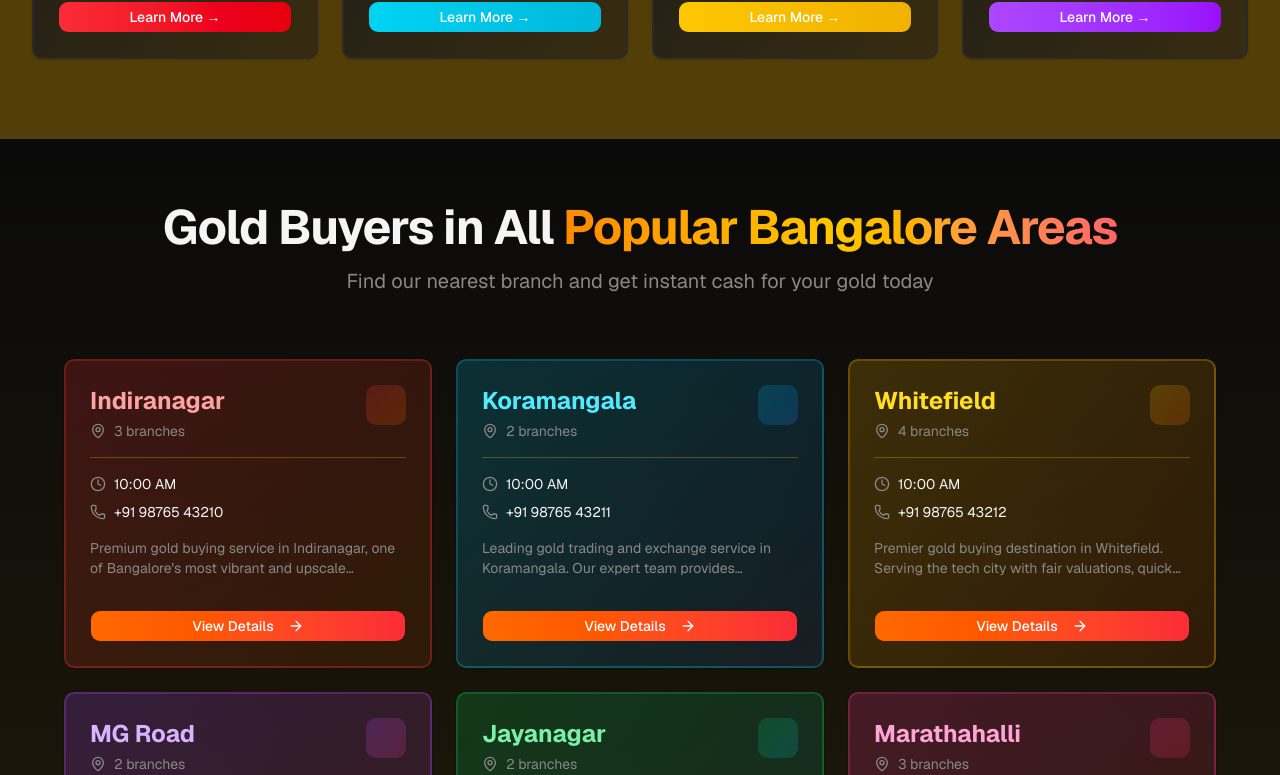
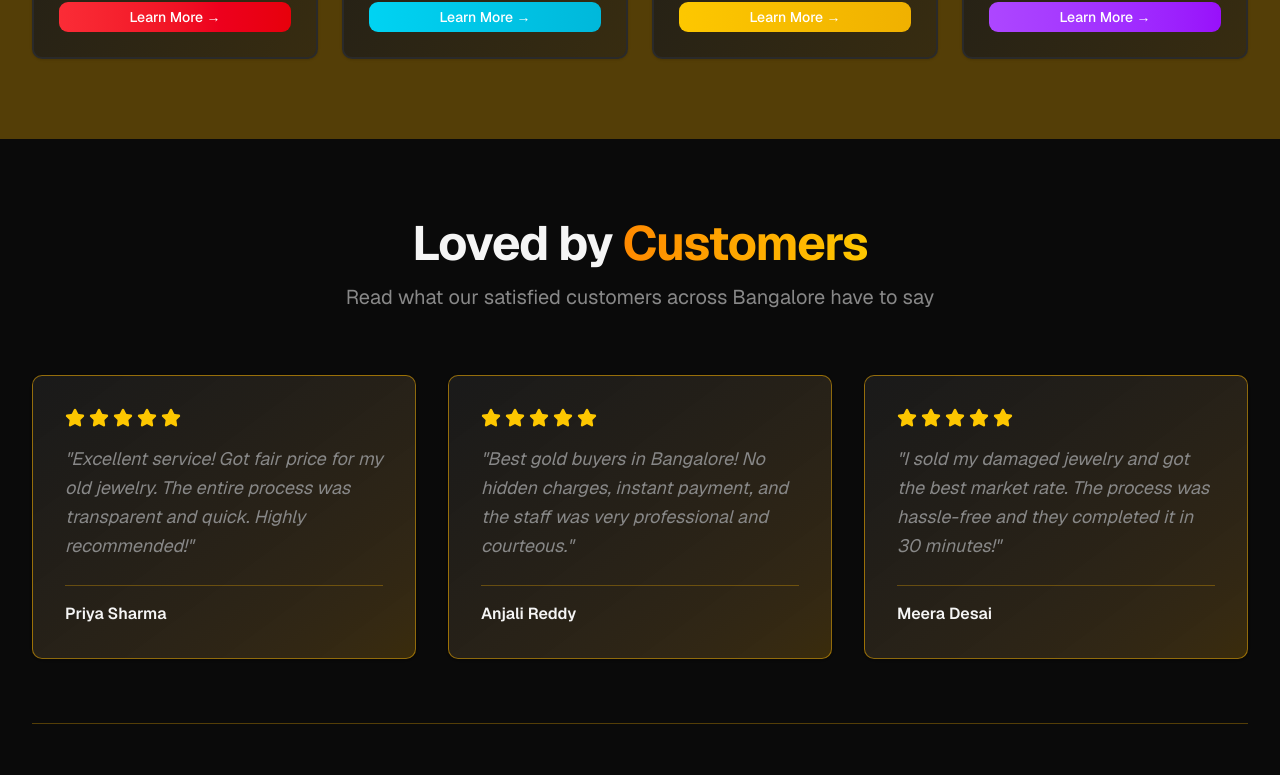
Before and after one commit to shrinivasspatil/bangalore-gold-website, a Next.js app: page / in a window 1280 px wide. Shown: the part 1747-2522 px from the top of the page. Built offline with nearby package versions, Linux system fonts and the light colour scheme.

Commit message:
feat: add Testimonials component and update testimonial display style

```diff
--- a/app/page.tsx
+++ b/app/page.tsx
@@ -1,6 +1,7 @@
 import Header from '@/components/header'
 import Hero from '@/components/hero'
 import Services from '@/components/services'
+import Testimonials from '@/components/testimonials'
 import HowItWorks from '@/components/how-it-works'
 import WhyChoose from '@/components/why-choose'
 import CTA from '@/components/cta'
@@ -13,6 +14,7 @@ export default function Home() {
       <main className="min-h-screen bg-background">
         <Hero />
         <Services />
+        <Testimonials />
         <AreasGrid />
         <HowItWorks />
         <WhyChoose />
--- a/components/testimonials.tsx
+++ b/components/testimonials.tsx
@@ -7,20 +7,17 @@ const testimonials = [
   {
     name: 'Priya Sharma',
     rating: 5,
-    text: 'Excellent service! Got fair price for my old jewelry. The entire process was transparent and quick. Highly recommended!',
-    image: 'https://hebbkx1anhila5yf.public.blob.vercel-storage.com/79d8d5ee-4d57-4015-8e48-805a56fef64d-ztVKFgdDSXAaWHL4NJ8PLpZvBv5vyB.jpeg'
+    text: 'Excellent service! Got fair price for my old jewelry. The entire process was transparent and quick. Highly recommended!'
   },
   {
     name: 'Anjali Reddy',
     rating: 5,
-    text: 'Best gold buyers in Bangalore! No hidden charges, instant payment, and the staff was very professional and courteous.',
-    image: 'https://hebbkx1anhila5yf.public.blob.vercel-storage.com/c03033f4-9a4e-472d-8281-10727e57f4ae-MLRom15dw8T7rm1VgztaIYSHOPD5eV.jpeg'
+    text: 'Best gold buyers in Bangalore! No hidden charges, instant payment, and the staff was very professional and courteous.'
   },
   {
     name: 'Meera Desai',
     rating: 5,
-    text: 'I sold my damaged jewelry and got the best market rate. The process was hassle-free and they completed it in 30 minutes!',
-    image: 'https://hebbkx1anhila5yf.public.blob.vercel-storage.com/ChatGPT%20Image%20Jan%2014%2C%202026%2C%2004_38_05%20PM-qRhxiepXaMKqn3OWrw2ZbtqknLxKvF.png'
+    text: 'I sold my damaged jewelry and got the best market rate. The process was hassle-free and they completed it in 30 minutes!'
   }
 ]
 
@@ -39,25 +36,18 @@ export default function Testimonials() {
 
         <div className="grid md:grid-cols-3 gap-8">
           {testimonials.map((testimonial, idx) => (
-            <Card key={idx} className="p-6 bg-gradient-to-br from-card to-accent/20 border border-accent/50 hover:border-primary/30 transition-all hover:shadow-lg hover:shadow-orange-500/10">
-              <div className="flex items-center gap-4 mb-6">
-                <div className="relative h-16 w-16 rounded-full overflow-hidden ring-2 ring-primary/30">
-                  <img
-                    src={testimonial.image}
-                    alt={testimonial.name}
-                    className="w-full h-full object-cover"
-                  />
+            <Card key={idx} className="p-8 bg-gradient-to-br from-card to-accent/20 border border-accent/50 hover:border-primary/30 transition-all hover:shadow-lg hover:shadow-orange-500/10">
+              <div className="mb-6">
+                <div className="flex gap-1 mb-4">
+                  {Array.from({ length: testimonial.rating }).map((_, i) => (
+                    <Star key={i} className="w-5 h-5 fill-yellow-400 text-yellow-400" />
+                  ))}
                 </div>
-                <div>
-                  <h4 className="font-semibold text-lg">{testimonial.name}</h4>
-                  <div className="flex gap-1">
-                    {Array.from({ length: testimonial.rating }).map((_, i) => (
-                      <Star key={i} className="w-4 h-4 fill-yellow-400 text-yellow-400" />
-                    ))}
-                  </div>
-                </div>
+                <p className="text-muted-foreground leading-relaxed italic text-lg">"{testimonial.text}"</p>
               </div>
-              <p className="text-muted-foreground leading-relaxed italic">"{testimonial.text}"</p>
+              <div className="pt-4 border-t border-accent/30">
+                <h4 className="font-semibold text-foreground">{testimonial.name}</h4>
+              </div>
             </Card>
           ))}
         </div>
```
